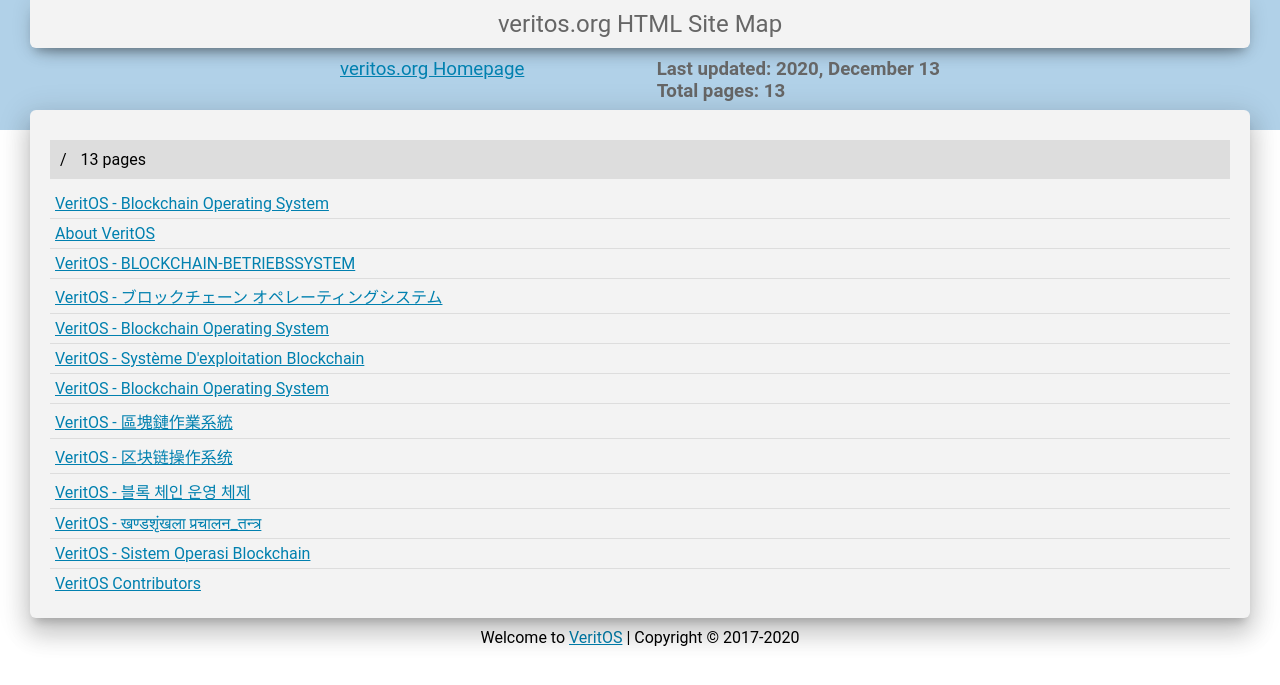
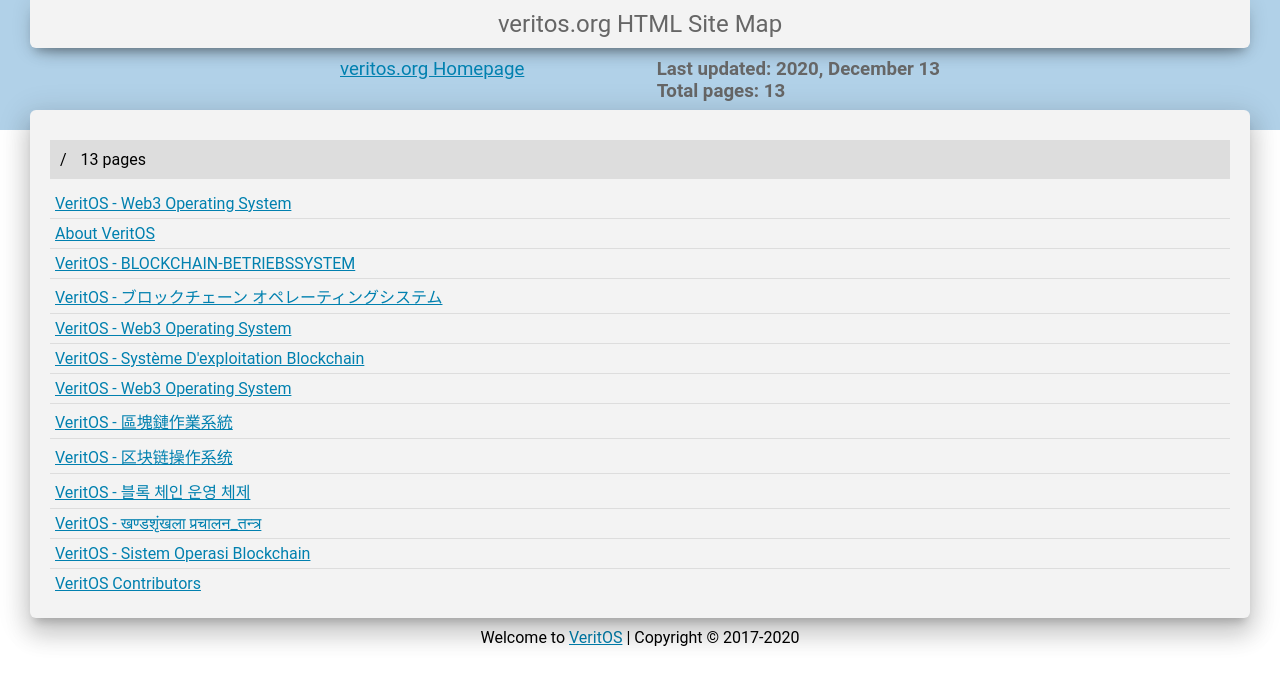
Before and after one commit to TheVeritOS/VeritOS.org, a Jekyll site: the page sitemap.html, which Jekyll copies as it is, in a window 1280 px wide. Shown: the top 685 px of the page. Built offline with Jekyll 4.4.1, drawn with Linux system fonts in a browser that asks for light colours.

Commit message:
Update sitemap.html

```diff
--- a/sitemap.html
+++ b/sitemap.html
@@ -3,7 +3,7 @@
 
 <head>
 	<meta charset="utf-8" />
-	<title>veritos.org Sitemap - Blockchain Operating System</title>
+	<title>veritos.org Sitemap - Web3 Operating System</title>
 	<meta content="width=device-width, initial-scale=1.0, maximum-scale=1.0, user-scalable=0" name="viewport" />
 	<style type="text/css">
 	body {
@@ -125,11 +125,11 @@ Total pages: 13</span>
 
 <li class="lpage"><a href="https://veritos.org/" title="
 
-    VeritOS - Blockchain Operating System
+    VeritOS - Web3 Operating System
 
   ">
 
-    VeritOS - Blockchain Operating System
+    VeritOS - Web3 Operating System
 
   </a></li>
 <li class="lpage"><a href="https://veritos.org/about" title="
@@ -161,11 +161,11 @@ Total pages: 13</span>
   </a></li>
 <li class="lpage"><a href="https://veritos.org/es" title="
 
-    VeritOS - Blockchain Operating System
+    VeritOS - Web3 Operating System
 
   ">
 
-    VeritOS - Blockchain Operating System
+    VeritOS - Web3 Operating System
 
   </a></li>
 <li class="lpage"><a href="https://veritos.org/fr" title="
@@ -179,11 +179,11 @@ Total pages: 13</span>
   </a></li>
 <li class="lpage"><a href="https://veritos.org/vi" title="
 
-    VeritOS - Blockchain Operating System
+    VeritOS - Web3 Operating System
 
   ">
 
-    VeritOS - Blockchain Operating System
+    VeritOS - Web3 Operating System
 
   </a></li>
 <li class="lpage"><a href="https://veritos.org/zh-hant" title="
```
